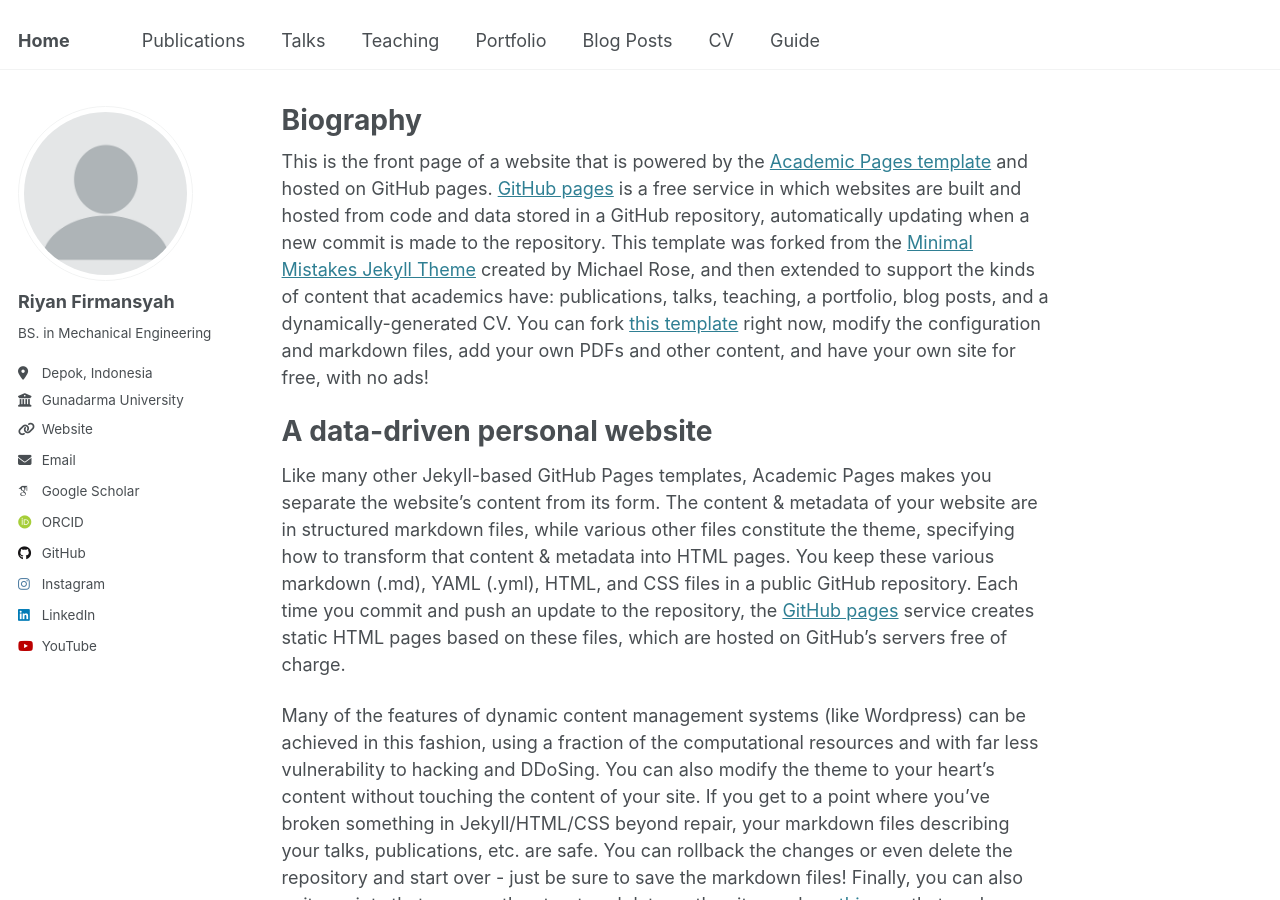
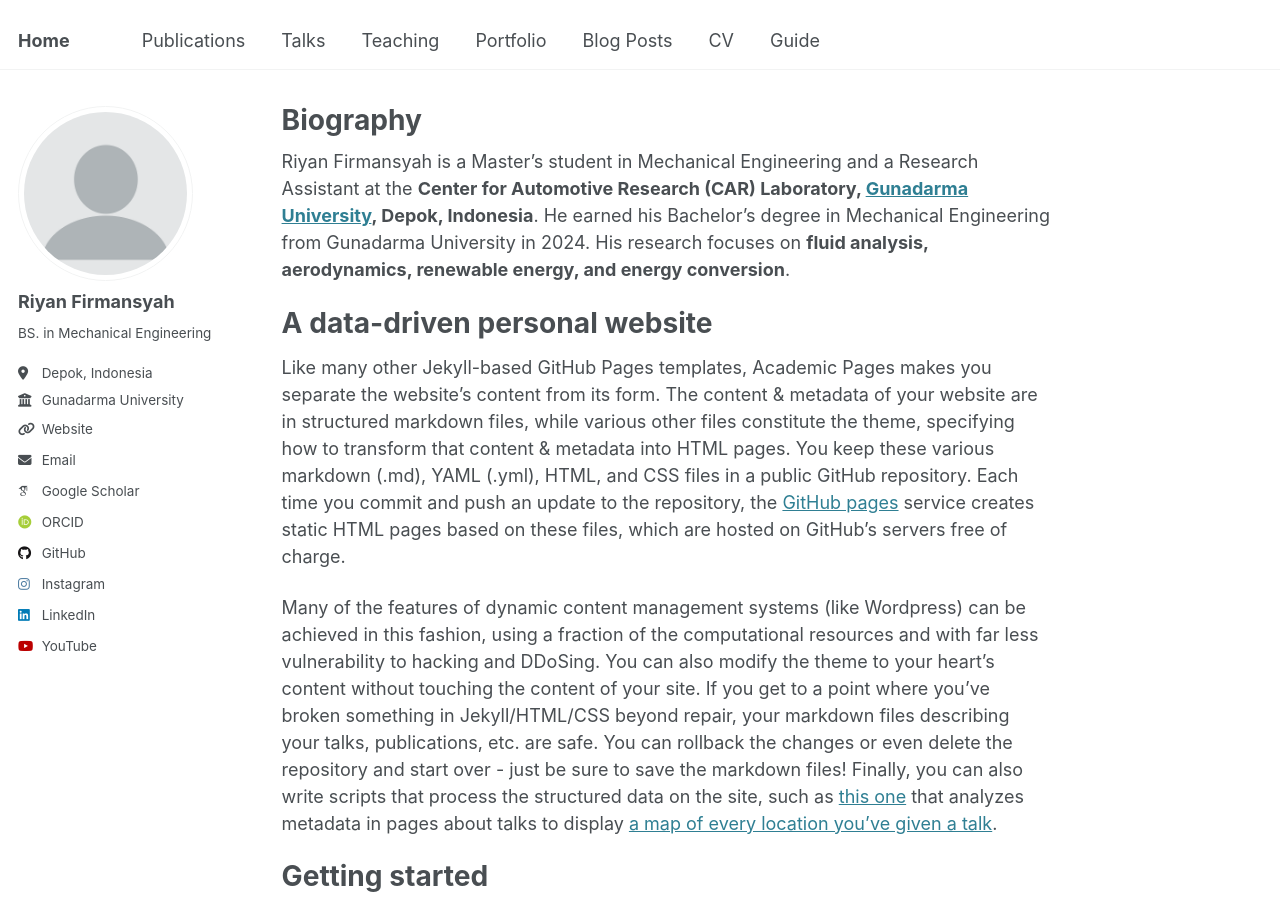
Before and after one commit to Arryanfr/arryanfr.github.io, a Jekyll site: the page built from _pages/about.md, in a window 1280 px wide and 900 px high. Built offline with Jekyll 4.4.1, drawn with Linux system fonts in a browser that asks for light colours; some web fonts are replaced.

Commit message:
Update about.md

```diff
--- a/_pages/about.md
+++ b/_pages/about.md
@@ -7,7 +7,8 @@ redirect_from:
   - /about.html
 ---
 
-This is the front page of a website that is powered by the [Academic Pages template](https://github.com/academicpages/academicpages.github.io) and hosted on GitHub pages. [GitHub pages](https://pages.github.com) is a free service in which websites are built and hosted from code and data stored in a GitHub repository, automatically updating when a new commit is made to the repository. This template was forked from the [Minimal Mistakes Jekyll Theme](https://mmistakes.github.io/minimal-mistakes/) created by Michael Rose, and then extended to support the kinds of content that academics have: publications, talks, teaching, a portfolio, blog posts, and a dynamically-generated CV. You can fork [this template](https://github.com/academicpages/academicpages.github.io) right now, modify the configuration and markdown files, add your own PDFs and other content, and have your own site for free, with no ads!
+Riyan Firmansyah is a Master's student in Mechanical Engineering and a Research Assistant at the **Center for Automotive Research (CAR) Laboratory, [Gunadarma University](https://pasca.gunadarma.ac.id/magister/mesin/), Depok, Indonesia**. He earned his Bachelor's degree in Mechanical Engineering from Gunadarma University in 2024. His research focuses on **fluid analysis, aerodynamics, renewable energy, and energy conversion**.
+
 
 A data-driven personal website
 ======
```
